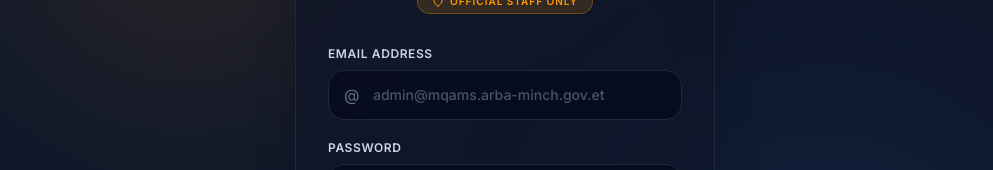
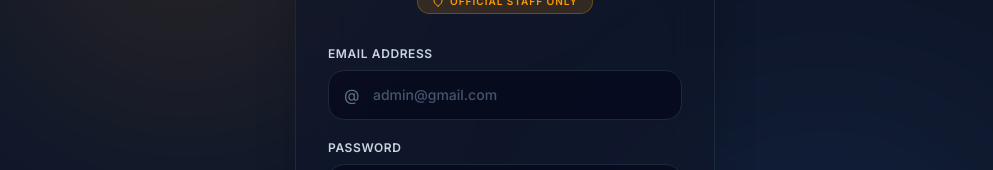
Before and after one commit to tamed29/Municipality-Queue-and-Appointment-Management-System, a React (Vite) app in the folder client/: page /admin/login in a window 1280 px wide. Shown: the part 284-454 px from the top of the page, without its empty margins (135-1128 px from the left). Built offline with nearby package versions, Linux system fonts and the light colour scheme; no server answers.

Commit message:
Add vercel.json for SPA routing and update admin login credentials to admin@gmail.com / admin

```diff
--- a/client/src/admin/AdminLogin.tsx
+++ b/client/src/admin/AdminLogin.tsx
@@ -90,7 +90,7 @@ const AdminLogin: React.FC = () => {
                 required
                 value={email}
                 onChange={(e) => setEmail(e.target.value)}
-                placeholder="admin@mqams.arba-minch.gov.et"
+                placeholder="admin@gmail.com"
                 className="w-full bg-slate-950/60 border border-slate-800 hover:border-slate-700 focus:border-amber-500 rounded-2xl py-3.5 pl-11 pr-4 text-sm text-white placeholder-slate-600 focus:outline-none focus:ring-1 focus:ring-amber-500 transition-all font-medium"
               />
             </div>
--- a/client/src/constants/adminAuth.ts
+++ b/client/src/constants/adminAuth.ts
@@ -1,7 +1,7 @@
 export const ADMIN_CREDENTIALS = {
-  email: 'admin@mqams.arba-minch.gov.et',
-  password: 'MQAMS@Admin2025#',
-  name: 'System Administrator'
+  email: 'admin@gmail.com',
+  password: 'admin',
+  name: 'Admin'
 };
 
 export const ADMIN_SESSION_KEY = 'mqams_admin_session';
--- a/client/src/pages/auth/Login.jsx
+++ b/client/src/pages/auth/Login.jsx
@@ -32,7 +32,7 @@ const Login = () => {
           navigate('/dashboard');
         } else {
           // Check hardcoded credentials for Admin if they login here too
-          if (identifier === 'admin@mqams.arba-minch.gov.et' && password === 'MQAMS@Admin2025#') {
+          if (identifier === 'admin@gmail.com' && password === 'admin') {
             sessionStorage.setItem('mqams_admin_session', 'true');
             sessionStorage.setItem('mqams_admin_email', identifier);
             toast.success('System Administrator Authenticated!');
```
Also changed, not shown: client/vercel.json (added).
